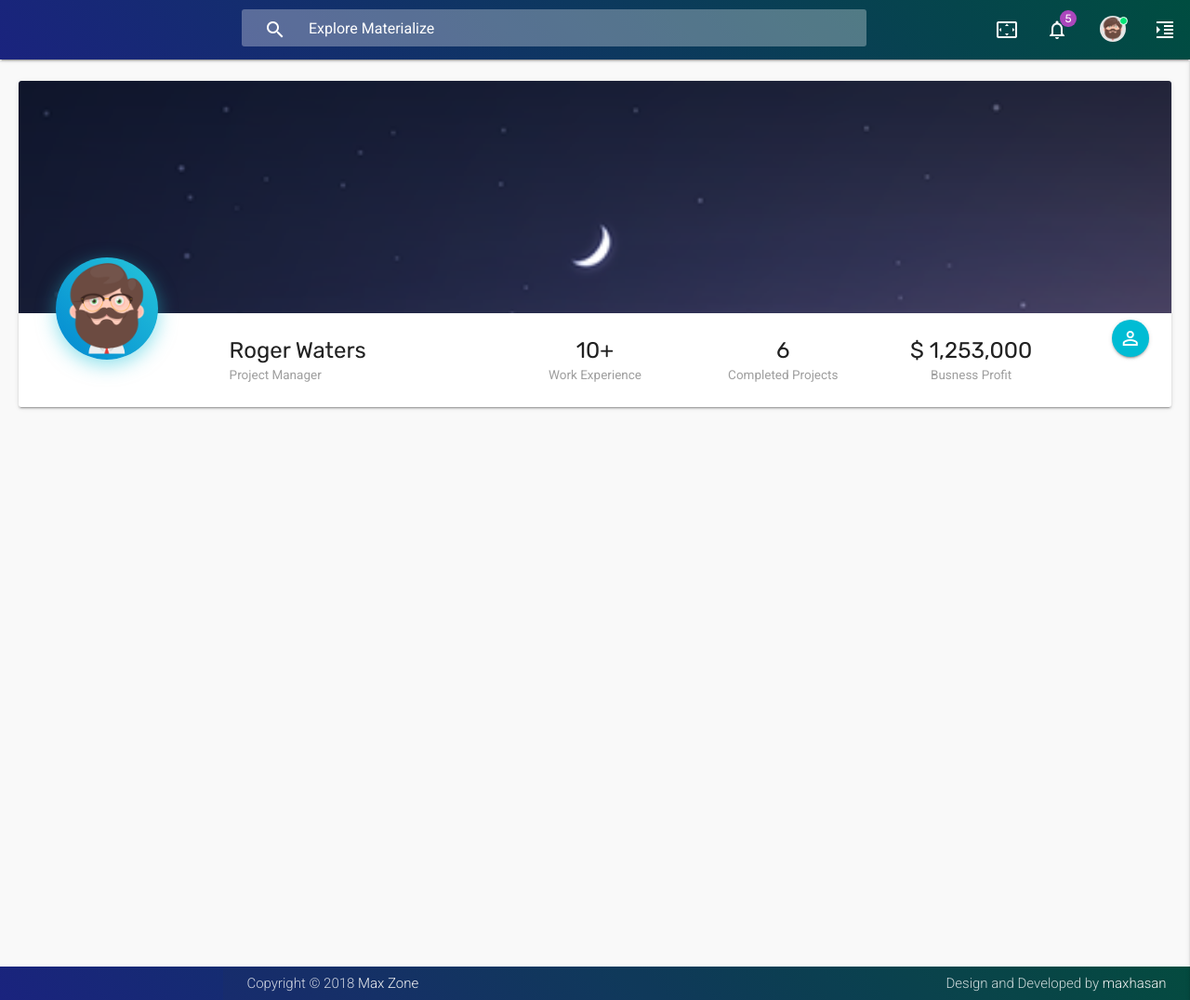
After one commit to maxhasan882/DjangoBlog, a Django app: template templates/profileView.html in a window 1280 px wide. The commit adds this page. Shown: the whole page at 93% size. Run offline with Django 3.2, Linux system fonts and the light colour scheme; the template is opened without the code that fills it, so the values that code supplies are empty; some web fonts are replaced.

Commit message:
profile page added

```diff
--- a/MaxZone/urls.py
+++ b/MaxZone/urls.py
@@ -4,5 +4,6 @@ from . import views
 
 urlpatterns = {
     path('', views.home),
-    path('single', views.GetSinglePost)
+    path('single', views.GetSinglePost),
+    path('profile', views.getProfile)
 }
--- a/MaxZone/views.py
+++ b/MaxZone/views.py
@@ -4,4 +4,7 @@ def home(request):
     return render(request, 'home.html')
 
 def GetSinglePost(request):
-    return render(request, 'Prepare.html')
+    return render(request, 'single.html')
+
+def getProfile(request):
+    return render(request, 'profileView.html')
--- /dev/null
+++ b/templates/profileView.html
@@ -0,0 +1,63 @@
+{% extends 'base.html' %}
+{% load static %}
+{% block mainContent %}
+<section id="content">
+          <!--start container-->
+          <div class="container">
+            <div id="profile-page" class="section">
+              <!-- profile-page-header -->
+              <div id="profile-page-header" class="card">
+                <div class="card-image waves-effect waves-block waves-light">
+                  <img class="activator" src="{% static 'images/gallary/23.png' %}" alt="user background">
+                </div>
+                <figure class="card-profile-image">
+                  <img src="{% static 'images/avatar/avatar-7.png' %}" alt="profile image" class="circle z-depth-2 responsive-img activator gradient-45deg-light-blue-cyan gradient-shadow">
+                </figure>
+                <div class="card-content">
+                  <div class="row pt-2">
+                    <div class="col s12 m3 offset-m2">
+                      <h4 class="card-title grey-text text-darken-4">Roger Waters</h4>
+                      <p class="medium-small grey-text">Project Manager</p>
+                    </div>
+                    <div class="col s12 m2 center-align">
+                      <h4 class="card-title grey-text text-darken-4">10+</h4>
+                      <p class="medium-small grey-text">Work Experience</p>
+                    </div>
+                    <div class="col s12 m2 center-align">
+                      <h4 class="card-title grey-text text-darken-4">6</h4>
+                      <p class="medium-small grey-text">Completed Projects</p>
+                    </div>
+                    <div class="col s12 m2 center-align">
+                      <h4 class="card-title grey-text text-darken-4">$ 1,253,000</h4>
+                      <p class="medium-small grey-text">Busness Profit</p>
+                    </div>
+                    <div class="col s12 m1 right-align">
+                      <a class="btn-floating activator waves-effect waves-light rec accent-2 right">
+                        <i class="material-icons">perm_identity</i>
+                      </a>
+                    </div>
+                  </div>
+                </div>
+                <div class="card-reveal">
+                  <p>
+                    <span class="card-title grey-text text-darken-4">Roger Waters
+                      <i class="material-icons right">close</i>
+                    </span>
+                    <span>
+                      <i class="material-icons cyan-text text-darken-2">perm_identity</i> Project Manager</span>
+                  </p>
+                  <p>I am a very simple card. I am good at containing small bits of information. I am convenient because I require little markup to use effectively.</p>
+                  <p>
+                    <i class="material-icons cyan-text text-darken-2">perm_phone_msg</i> +1 (612) 222 8989</p>
+                  <p>
+                    <i class="material-icons cyan-text text-darken-2">email</i> mail@domain.com</p>
+                  <p>
+                    <i class="material-icons cyan-text text-darken-2">cake</i> 18th June 1990</p>
+                  <p>
+                    <i class="material-icons cyan-text text-darken-2">airplanemode_active</i> BAR - AUS</p>
+                </div>
+              </div>
+            </div>
+          </div>
+        </section>
+{% endblock %}
```
Also changed, not shown: templates/single.html (+18 -1 lines).
